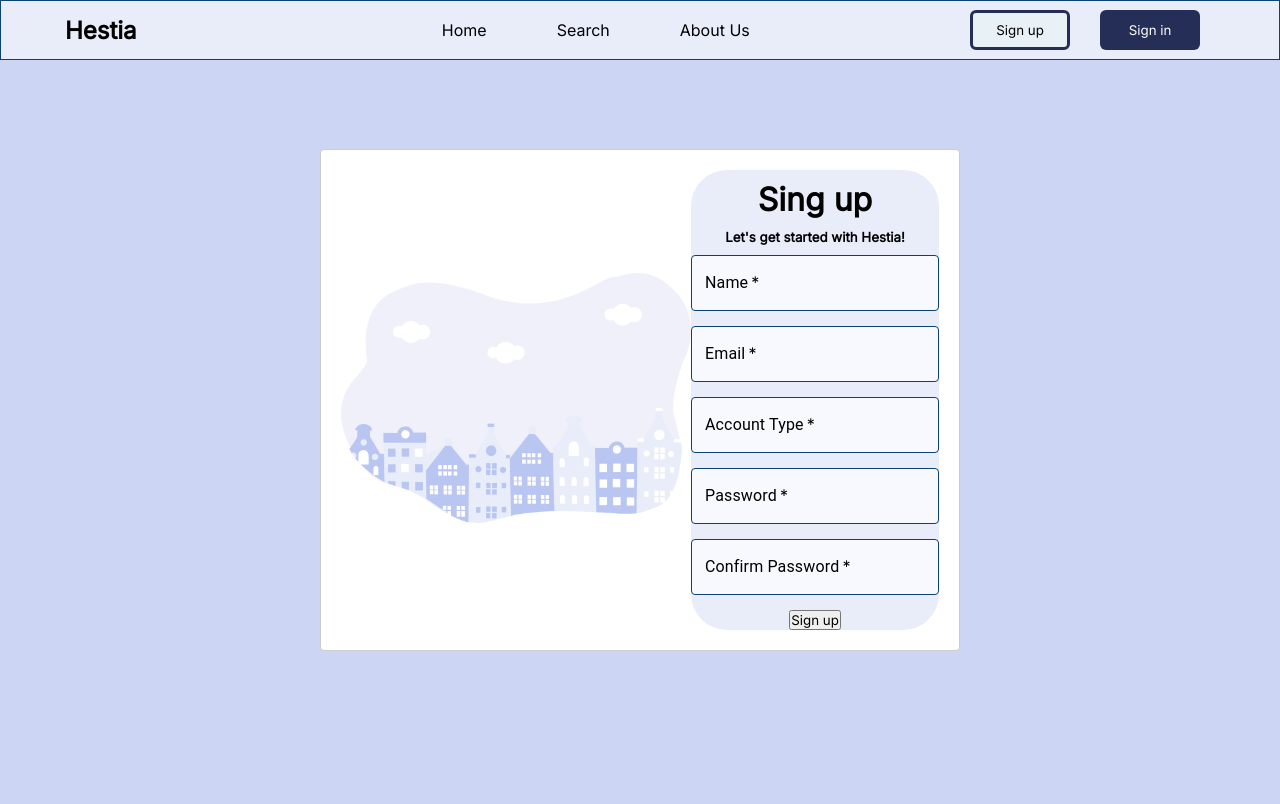
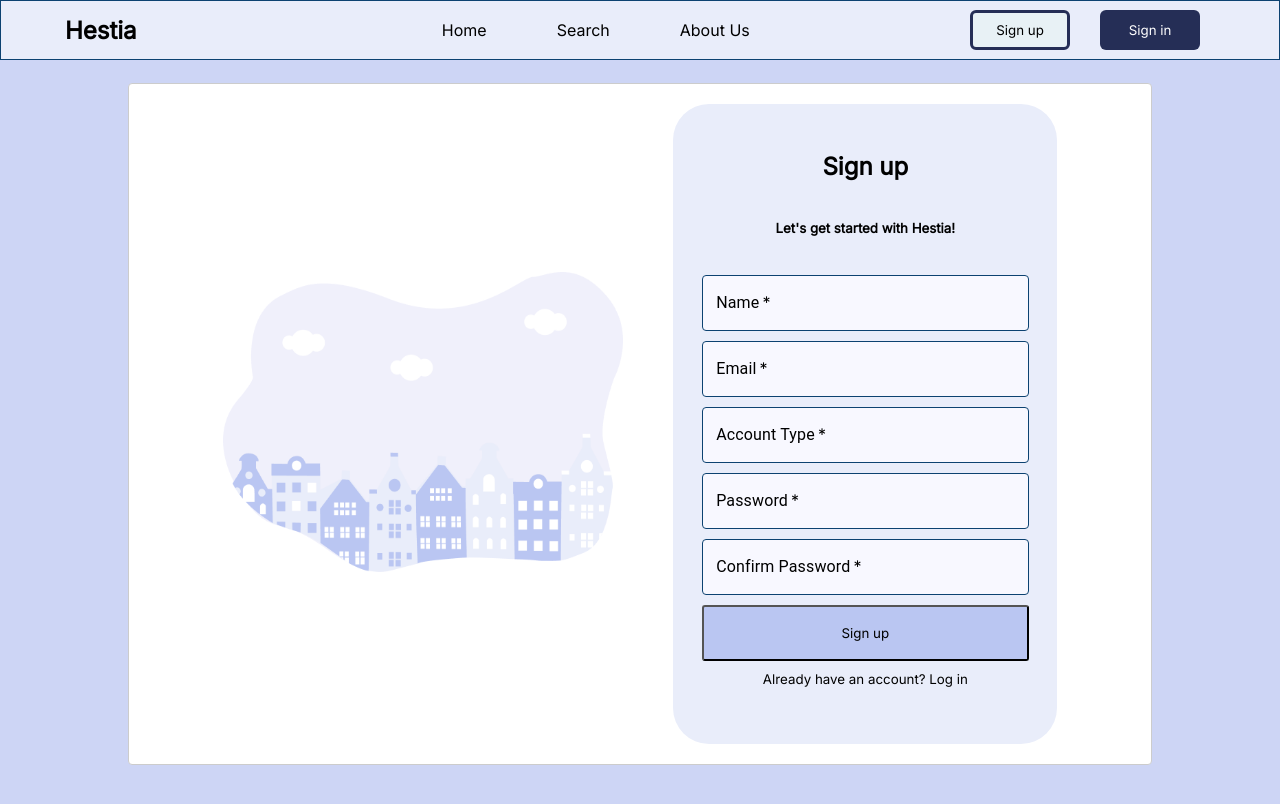
Before and after one commit to subru-37/Ergotech-Hestia, a React (Create React App) app: page / in a window 1280 px wide. Both pictures are taken after a click on the button "Sign up". Shown: the top 804 px of the page. Built offline with nearby package versions, Linux system fonts and the light colour scheme.

Commit message:
modified sign up modal

```diff
--- a/src/App.js
+++ b/src/App.js
@@ -10,7 +10,8 @@ function App() {
     email:'',
     acctype:'',
     pass:'',
-    confirmpass:''
+    confirmpass:'',
+    signedin: false
   });
   useEffect(()=>{
     console.log(auth)
--- a/src/Components/Signupmodal/SignupModal.css
+++ b/src/Components/Signupmodal/SignupModal.css
@@ -13,24 +13,42 @@
 .ReactModal__Overlay--before-close{
     opacity: 0;
 }
-.signupform{
+.tempdiv{
     display: flex;
     align-items: center;
     justify-content: space-around;
     flex-direction: column;
+    min-height: 73vh;
+    min-width: 100%;
+}
+.signupform{
     background: #E9EDFA;
+    min-height: 80vh;
+    min-width: 30vw;
     border-radius: 36px;
+    display: flex;
+    align-items: center;
+    justify-content: center;
 }
 .formbox{
     display: flex;
     align-items: center;
     justify-content: space-around;
     flex-direction: column;
+    width: 100%;
 }
 .modal{
     display: flex;
     flex-direction: row;
     align-items: center;
     justify-content: space-between;
-    width:'100%'
+    width: 85%;
+    height:100%;
 }
+.Button{
+    background: #BAC6F2;
+    border-radius: 3px;
+    min-width: 85%;
+    min-height: 56px;
+    cursor: pointer;
+}
--- a/src/Components/Signupmodal/SignupModal.jsx
+++ b/src/Components/Signupmodal/SignupModal.jsx
@@ -6,13 +6,17 @@ import City from '../../Assets/City.png';
 import TextField from '@mui/material/TextField';
 const customStyles = {
     content: {
-      top: '50%',
+      top: '53%',
       left: '50%',
       right: 'auto',
       bottom: 'auto',
     //   marginRight: '-50%',
       transform: 'translate(-50%, -50%)',
-      minWidth:'50vw'
+      minWidth:'80vw',
+      minHeight:'85vh',
+      display:'flex',
+      alignItems:'center',
+      justifyContent:'space-around'
     },
     overlay: {
         backgroundColor: 'transparent'
@@ -26,7 +30,8 @@ export default function SignupModal() {
             email:'',
             acctype:'',
             pass:'',
-            confirmpass:''
+            confirmpass:'',
+            signedin: true
           })
         setValue(false)
         event.preventDefault();
@@ -54,7 +59,7 @@ export default function SignupModal() {
         closeTimeoutMS={100}
         shouldFocusAfterRender={true}
         shouldCloseOnOverlayClick={false}
-        isOpen={value}
+        isOpen={value && (!auth.signedin)}
         // onAfterOpen={afterOpenModal}
         onRequestClose={()=>(setValue(false))}
         style={customStyles}
@@ -63,12 +68,13 @@ export default function SignupModal() {
         {/* <button onClick={()=>(setValue(false))}>close</button> */}
         <div className='modal'>
             <div className='image'>
-                <img src={City} alt='' style={{width: '350px',height: '250px'}}></img>
+                <img src={City} alt='' style={{width: '400px',height: '300px'}}></img>
             </div>
-            <div className='signupform' style={{minWidth:'40%'}}>
-                <h1 style={{margin:'10px 0'}}>Sing up</h1>
-                <h5 style={{margin:'0 0 10px 0'}}>Let's get started with Hestia!</h5>
-                <form className='formbox' method='post'>
+            <div className='signupform'>
+                <div className='tempdiv'>
+                  <h2>Sign up</h2>
+                <h5>Let's get started with Hestia!</h5>
+                <form className='formbox' onSubmit={handleSubmit} method='post'>
                 <TextField
                 name='name'
                 required
@@ -76,8 +82,8 @@ export default function SignupModal() {
                 value={auth.name}
                 onChange={handleChange}
                 sx={{
-                    width: '100%',
-                    margin: '0 0 15px 0',
+                    width: '85%',
+                    margin: '0 0 10px 0',
                     '& .MuiOutlinedInput-root':{
                         backgroundColor:'#F8F8FF',
                         color:'black',
@@ -112,8 +118,8 @@ export default function SignupModal() {
                 type="email"
                 onChange={handleChange}
                 sx={{
-                    width: '100%',
-                    margin: '0 0 15px 0',
+                    width: '85%',
+                    margin: '0 0 10px 0',
                     '& .MuiOutlinedInput-root':{
                         backgroundColor:'#F8F8FF',
                         color:'black',
@@ -147,8 +153,8 @@ export default function SignupModal() {
                 value={auth.acctype}
                 onChange={handleChange}
                 sx={{
-                    width: '100%',
-                    margin: '0 0 15px 0',
+                    width: '85%',
+                    margin: '0 0 10px 0',
                     '& .MuiOutlinedInput-root':{
                         backgroundColor:'#F8F8FF',
                         color:'black',
@@ -183,8 +189,8 @@ export default function SignupModal() {
                 type='password'
                 onChange={handleChange}
                 sx={{
-                    width: '100%',
-                    margin: '0 0 15px 0',
+                    width: '85%',
+                    margin: '0 0 10px 0',
                     '& .MuiOutlinedInput-root':{
                         backgroundColor:'#F8F8FF',
                         color:'black',
@@ -219,8 +225,8 @@ export default function SignupModal() {
                 type='password'
                 onChange={handleChange}
                 sx={{
-                    width: '100%',
-                    margin: '0 0 15px 0',
+                    width: '85%',
+                    margin: '0 0 10px 0',
                     '& .MuiOutlinedInput-root':{
                         backgroundColor:'#F8F8FF',
                         color:'black',
@@ -247,8 +253,10 @@ export default function SignupModal() {
                 variant='outlined'
                 label="Confirm Password"
                 id="outlined-basic"/>
-                <button onClick={handleSubmit}>Sign up</button>
+                <button name='signedin' className='Button'>Sign up</button>
+                <button style={{border:'none',background:'transparent',cursor:'pointer',margin:'10px 0'}}>Already have an account? Log in</button>
                 </form>
+                </div>
             </div>
         </div>
       </Modal>
```
